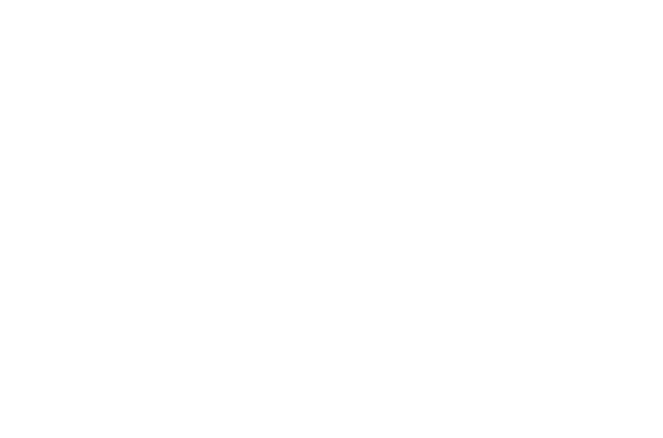
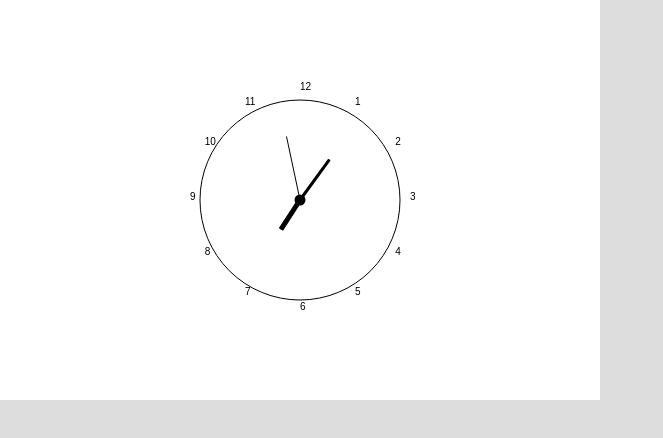
Before and after one commit to WindTraveler/canvas-work, a website built with webpack: page index.html in a window 1280 px wide. Shown: the whole page, without its empty margins (0-663 px from the left). Built offline with nearby package versions, Linux system fonts and the light colour scheme.

Commit message:
feat: 钟表

```diff
--- a/index.html
+++ b/index.html
@@ -3,8 +3,9 @@
 <head>
     <meta charset="UTF-8">
     <meta name="viewport" content="width=device-width, initial-scale=1.0">
-    <title>Maxy Index</title>
+    <title>Canvas</title>
 </head>
 <body>
+<canvas id="canvas" width="600" height="400">not support canvas</canvas>
 </body>
 </html>
--- a/src/index.css
+++ b/src/index.css
@@ -5,4 +5,9 @@
 
 html, body {
     height: 100%;
+    background-color: #ddd;
 }
+
+canvas {
+    background-color: #fff;
+}
--- a/src/index.js
+++ b/src/index.js
@@ -1,3 +1,5 @@
 import './index.css';
 
-console.log('done');
+// import '../chore/cp01-02'
+
+import './works/clock';
--- /dev/null
+++ b/src/works/clock.js
@@ -0,0 +1,69 @@
+const TEXT_RADIUS = 110;
+const CLOCK_RADIUS = 100;
+const CENTER_RADIUS = 3;
+const HOUR_RADIUS = 35;
+const MIN_RADIUS = 50;
+const SEC_RADIUS = 65;
+const canvas = document.getElementById('canvas');
+const context = canvas.getContext('2d');
+
+function drawCircle() {
+    context.beginPath();
+    context.arc(canvas.width / 2, canvas.height / 2, CLOCK_RADIUS,
+                0, 2 * Math.PI, true);
+    context.stroke();
+}
+
+function drawCenter() {
+    context.beginPath();
+    context.arc(canvas.width / 2, canvas.height / 2, CENTER_RADIUS,
+        0, 2 * Math.PI, true);
+    context.fill();
+}
+
+function drawHands() {
+    let t = new Date();
+    let h = t.getHours();
+    h = h > 12 ? h - 12 : h;
+
+    context.save();
+
+    context.lineWidth = 5;
+    drawHand(5 * (h + t.getMinutes() / 60), HOUR_RADIUS);
+
+    context.lineWidth = 3;
+    drawHand(t.getMinutes(), MIN_RADIUS);
+
+    context.restore();
+    drawHand(t.getSeconds(), SEC_RADIUS);
+}
+
+function drawHand(value, handRadius) {
+    let angle = Math.PI * 2 * (value / 60) - Math.PI / 2;
+    context.moveTo(canvas.width / 2, canvas.height / 2);
+    context.lineTo(canvas.width / 2 + Math.cos(angle) * handRadius,
+                    canvas.height / 2 + Math.sin(angle) * handRadius);
+    context.stroke();
+}
+
+function drawNums() {
+    let nums = [1, 2, 3, 4, 5, 6, 7, 8, 9, 10, 11, 12];
+    let angle;
+    nums.forEach(n => {
+        angle = (n - 3) * Math.PI / 6;
+        context.fillText(n, canvas.width / 2 + Math.cos(angle) * TEXT_RADIUS,
+                            canvas.height / 2 + Math.sin(angle) * TEXT_RADIUS);
+    });
+}
+
+// main function主函数
+function drawClock() {
+    context.clearRect(0, 0, canvas.width, canvas.height);
+
+    drawCircle();
+    drawCenter();
+    drawHands();
+    drawNums();
+}
+
+setInterval(drawClock, 1000);
```
Also changed, not shown: src/utils/drawGrid.js (added, +22 -0 lines), src/utils/window2canvas.js (added, +15 -0 lines), 1 other file.
